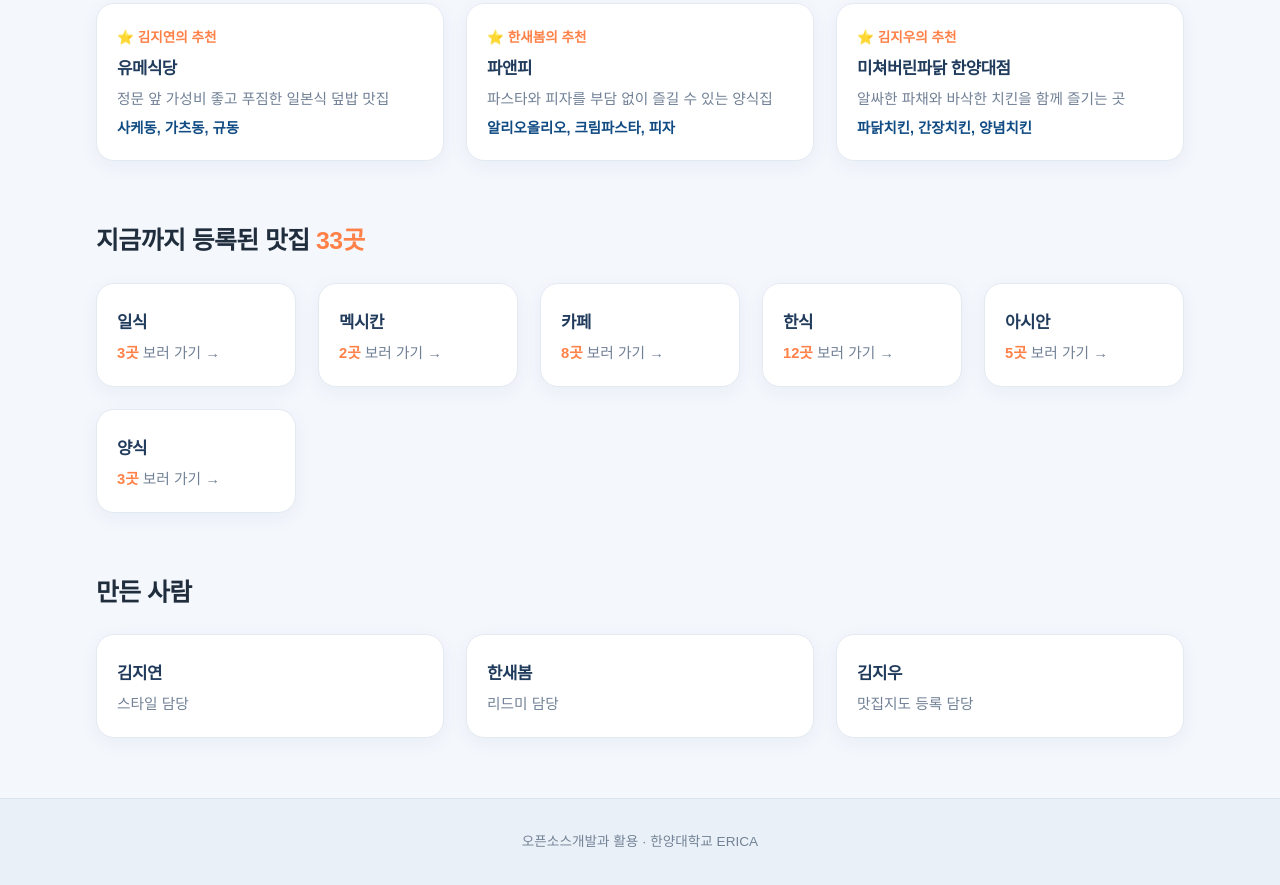
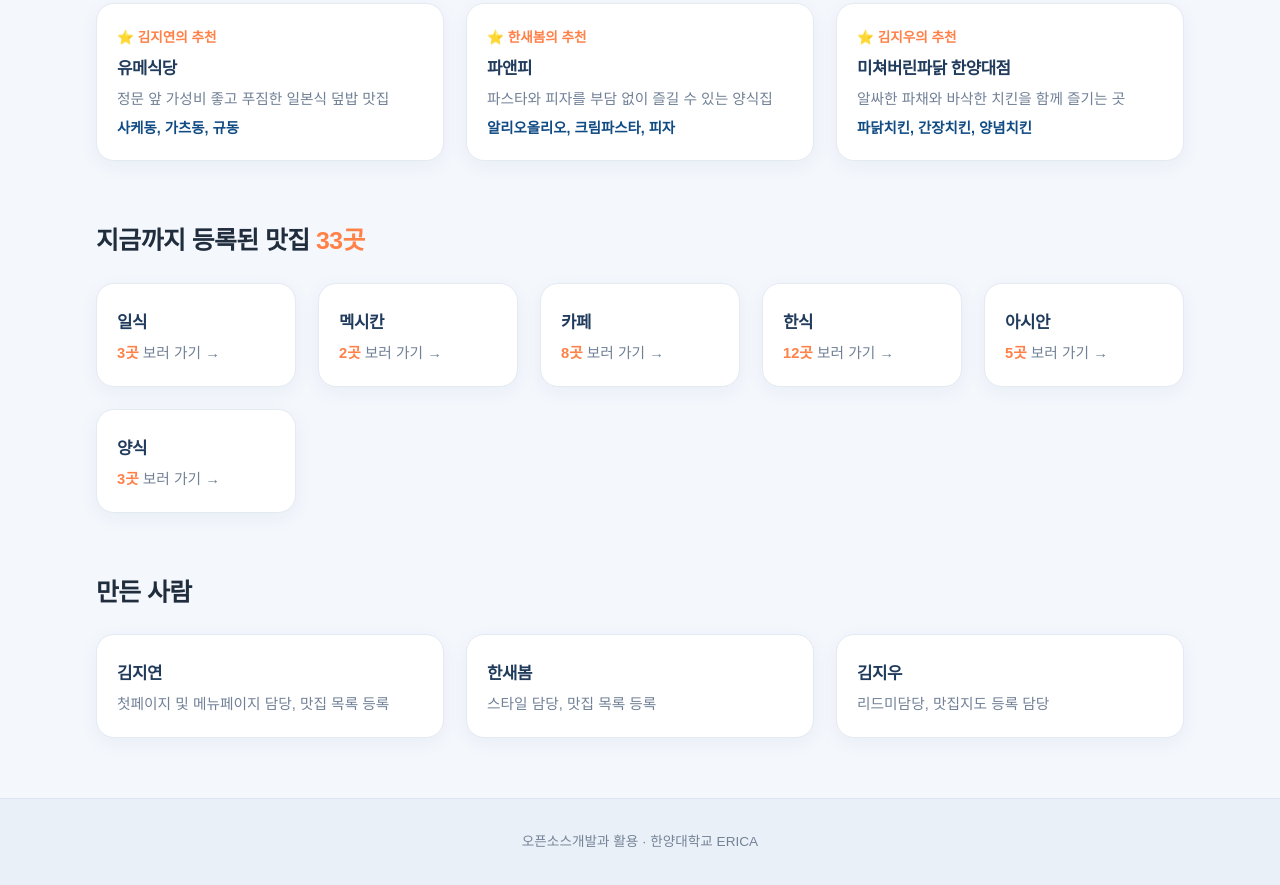
Before and after one commit to zullsr/5---, a plain HTML site: page index.html in a window 1280 px wide. Shown: the part 887-1772 px from the top of the page. Drawn offline with Linux system fonts and the light colour scheme.

Commit message:
역할 수정

```diff
--- a/index.html
+++ b/index.html
@@ -145,15 +145,15 @@
       <div class="grid">
         <div class="card">
           <h3>김지연</h3>
-          <p>스타일 담당</p>
+          <p>첫페이지 및 메뉴페이지 담당, 맛집 목록 등록</p>
         </div>
         <div class="card">
           <h3>한새봄</h3>
-          <p>리드미 담당</p>
+          <p>스타일 담당, 맛집 목록 등록</p>
         </div>
         <div class="card">
           <h3>김지우</h3>
-          <p>맛집지도 등록 담당</p>
+          <p>리드미담당, 맛집지도 등록 담당</p>
         </div>
       </div>
     </section>
```
